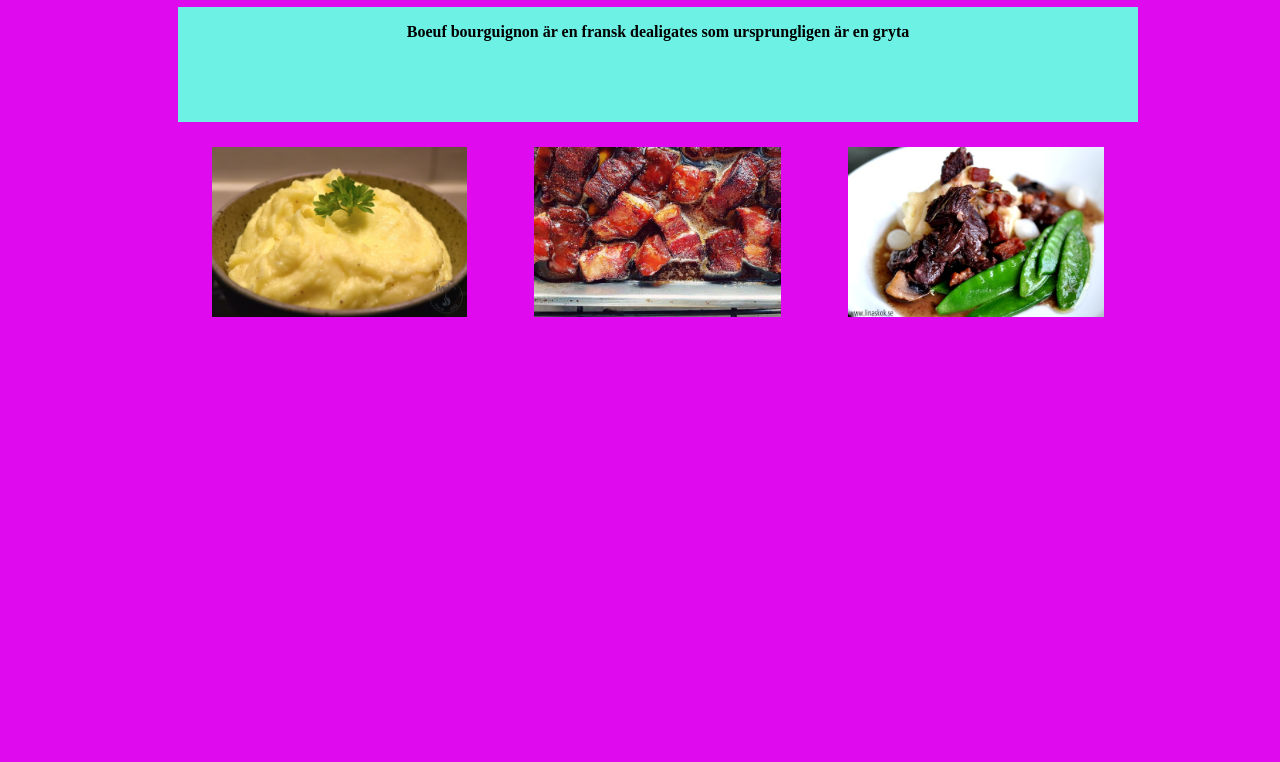
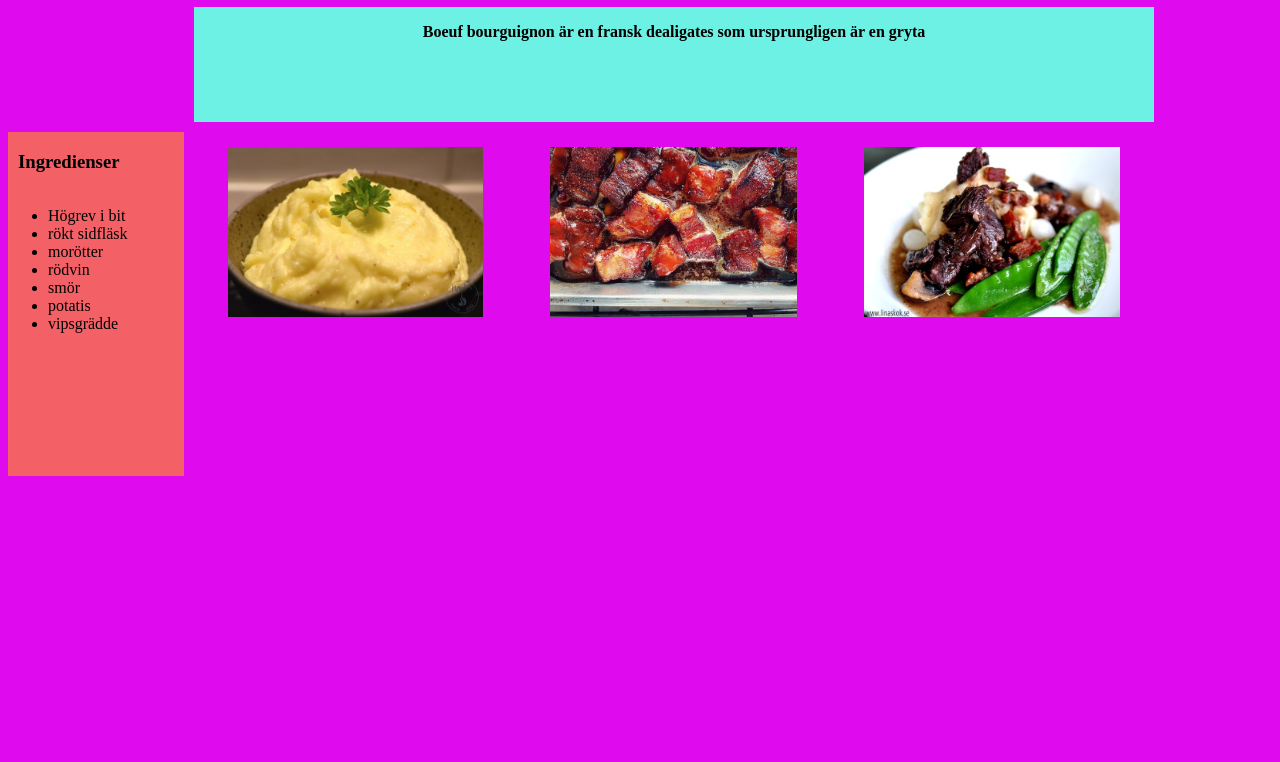
Before and after one commit to TE23E-Valentin-fuenzalida/Projekt_1, a plain HTML site: page index.html in a window 1280 px wide. Shown: the part 250-1012 px from the top of the page. Drawn offline with Linux system fonts and the light colour scheme.

Commit message:
Ingredienser klar

```diff
--- a/index.html
+++ b/index.html
@@ -32,6 +32,23 @@
         <img id="mat" src="./img/mat.JPG" alt>
     </div>
 
+    <aside id="Ingredienser">
+        <h3><strong>Ingredienser</strong></h3>
+        <ul>
+            <li>Högrev i bit</li>
+            <li>rökt sidfläsk</li>
+            <li>morötter</li>
+            <li>rödvin</li>
+            <li>smör</li>
+            <li>potatis</li>
+            <li>vipsgrädde</li>
+        </ul>
+    </aside>
+
+    <main id="Instruktioner">
+
+    </main>
+
 </body>
 
 </html>
--- a/style.css
+++ b/style.css
@@ -1,7 +1,7 @@
 .Box-Grid{
     display: grid;
 
-    grid-template-columns: 20vh 120vh 20vh;
+    grid-template-columns: 22vh 120vh 20vh;
     grid-template-rows: 1fr 1fr 1fr 3fr 4fr 1fr;
 
     background-color: #DF0AED;
@@ -118,3 +118,17 @@ a{
     padding-top: 5px;
     padding-bottom: 5px;
 }
+
+#Ingredienser{
+    display: flex;
+    flex-direction: column;
+
+    grid-column: 1/2;
+    grid-row: 4/5;
+
+    background-color: #F36065;
+}
+
+h3{
+    padding-left: 10px;
+}
```
